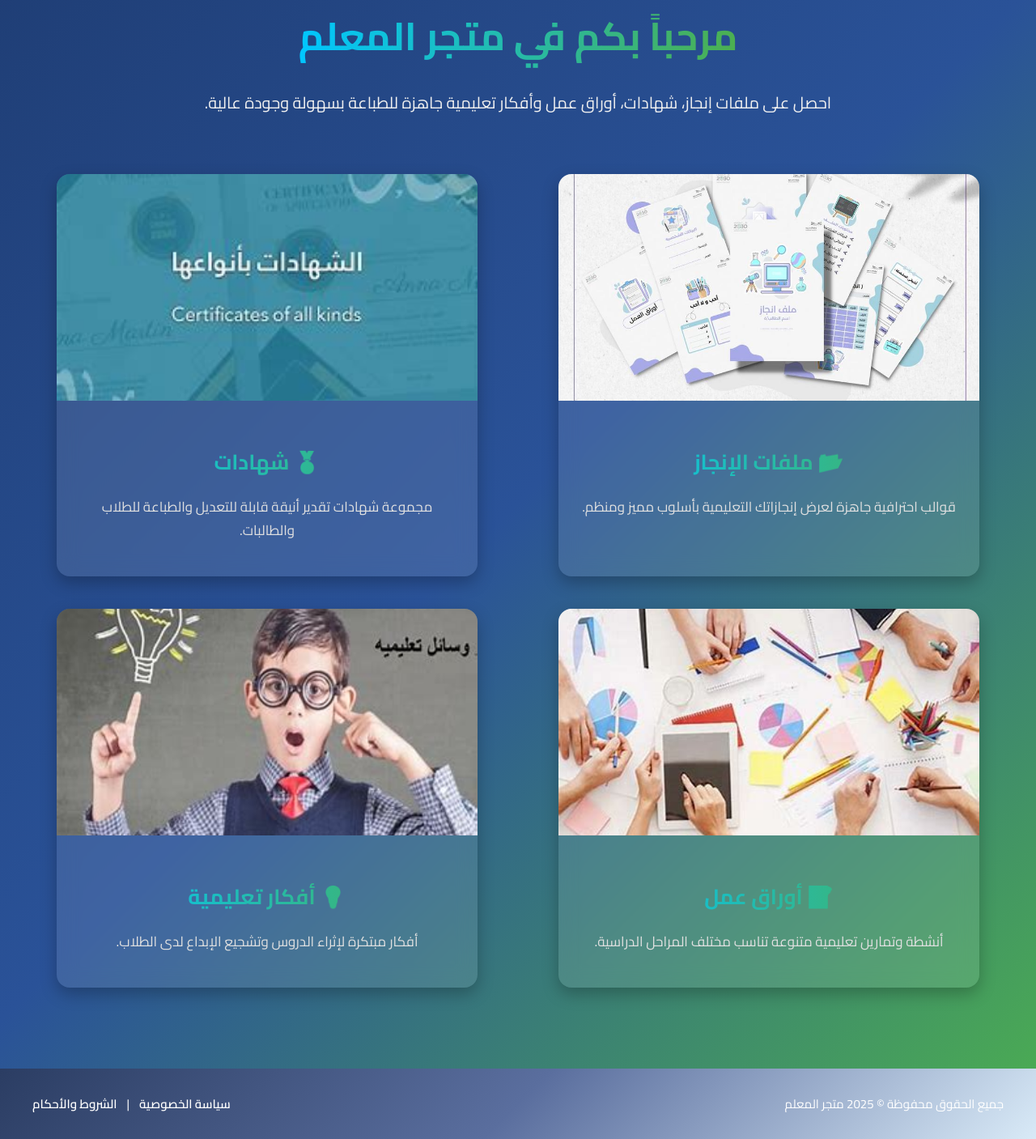
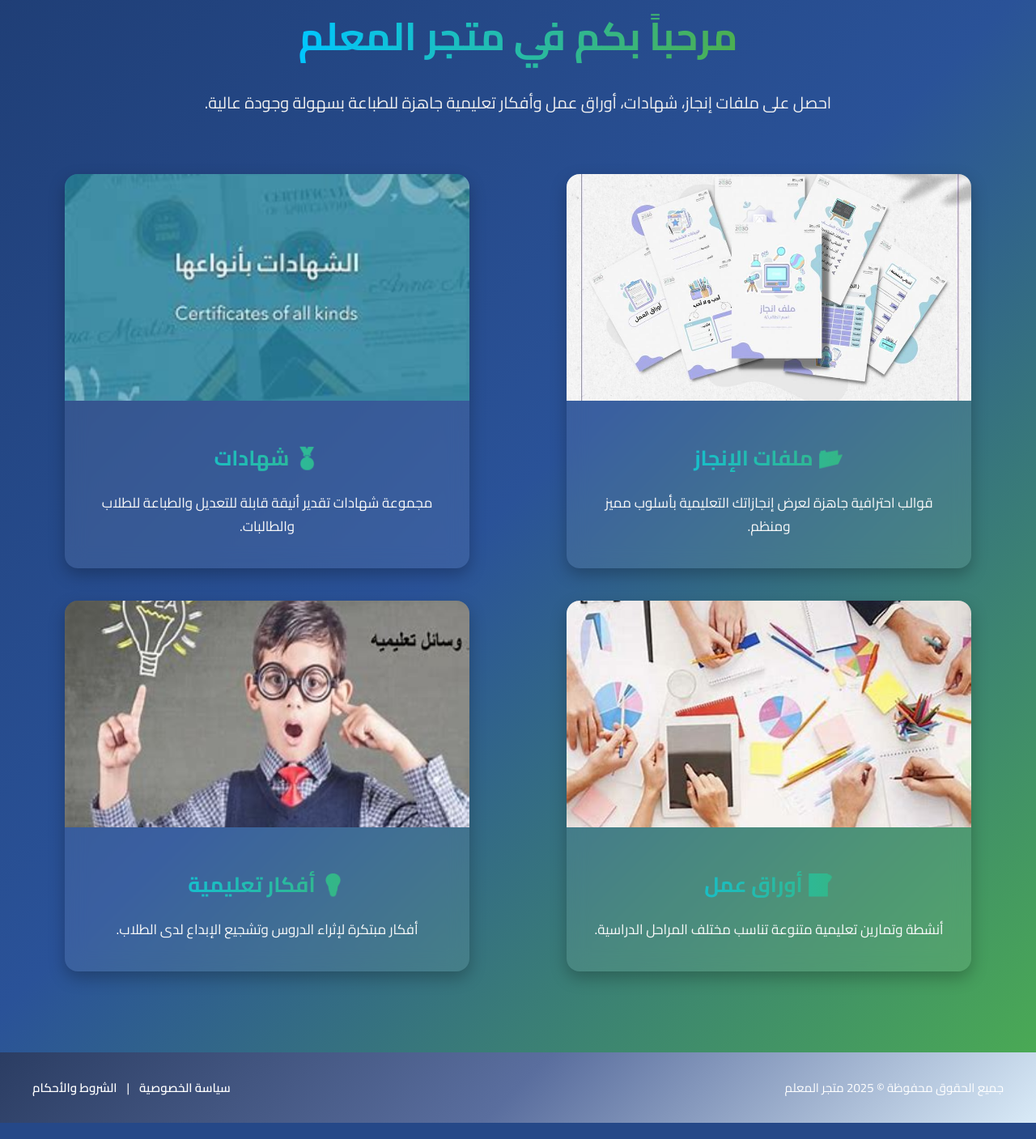
Before and after one commit to Gamih332/school, a Django app: page / in a window 1280 px wide. Shown: the part 166-1573 px from the top of the page at 81% size. Run offline with Django 5.2, Linux system fonts and the light colour scheme.

Commit message:
تعديلات 33

```diff
--- a/marketplace/views.py
+++ b/marketplace/views.py
@@ -11,6 +11,13 @@ def home(request):
         "welcome_message": "مرحبًا بكم في متجر المعلمين - ملفات إنجاز، شهادات، أفكار تعليمية، وأوراق عمل جاهزة للطباعة.",
     }
     return render(request, "home.html", context)
+
+
+def portfolio_view(request):
+    """
+    صفحة العرض التجريبي للمحفظة أو المشاريع
+    """
+    return HttpResponse("صفحة Portfolio (تحت الإنشاء)")
 
 
 def product_list(request):
@@ -39,3 +46,10 @@ def checkout(request):
     صفحة الدفع (placeholder مؤقت)
     """
     return HttpResponse("صفحة الدفع (تحت الإنشاء)")
+
+
+def certificates_view(request):
+    """
+    صفحة الشهادات (placeholder مؤقت)
+    """
+    return HttpResponse("صفحة الشهادات (تحت الإنشاء)")
--- a/school/urls.py
+++ b/school/urls.py
@@ -5,8 +5,16 @@ from django.urls import path, include
 from django.conf import settings
 from django.conf.urls.static import static
 
-# استدعاء الصفحة الرئيسية من تطبيق المتجر
-from marketplace.views import home
+# استدعاء الصفحات من تطبيق marketplace
+from marketplace.views import (
+    home,
+    portfolio_view,
+    product_list,
+    product_detail,
+    cart_view,
+    checkout,
+    certificates_view
+)
 
 urlpatterns = [
     # لوحة التحكم
@@ -14,6 +22,24 @@ urlpatterns = [
 
     # الصفحة الرئيسية عند زيارة الرابط '/'
     path('', home, name='home'),
+
+    # صفحة البورتفوليو
+    path('portfolio/', portfolio_view, name='portfolio'),
+
+    # صفحة قائمة المنتجات
+    path('products/', product_list, name='product_list'),
+
+    # صفحة تفاصيل منتج برقم محدد (مثال: /products/1/)
+    path('products/<int:pk>/', product_detail, name='product_detail'),
+
+    # سلة المشتريات
+    path('cart/', cart_view, name='cart'),
+
+    # صفحة الدفع
+    path('checkout/', checkout, name='checkout'),
+
+    # صفحة الشهادات
+    path('certificates/', certificates_view, name='certificates'),
 
     # روابط التطبيقات الخاصة
     path('users/', include('users.urls')),              # روابط إدارة المستخدمين
--- a/templates/home.html
+++ b/templates/home.html
@@ -62,18 +62,21 @@
     }
 
     .card {
-      background: rgba(255, 255, 255, 0.1);
+      background: rgba(255, 255, 255, 0.08);
       border-radius: 16px;
       overflow: hidden;
       width: 100%;
-      max-width: 520px;
+      max-width: 500px;
       box-shadow: 0 8px 20px rgba(0,0,0,0.25);
       backdrop-filter: blur(12px);
-      transition: transform 0.4s ease, box-shadow 0.4s ease;
+      transition: transform 0.3s ease, box-shadow 0.3s ease;
+      text-align: center;
+      text-decoration: none; /* إزالة الخط من الروابط */
+      color: inherit;
     }
 
     .card:hover {
-      transform: translateY(-12px) scale(1.02);
+      transform: translateY(-10px) scale(1.02);
       box-shadow: 0 15px 35px rgba(0,0,0,0.35);
     }
 
@@ -86,13 +89,12 @@
     }
 
     .card-content {
-      padding: 25px;
-      text-align: center;
+      padding: 20px;
     }
 
     .card h3 {
       font-size: 26px;
-      margin-bottom: 15px;
+      margin-bottom: 12px;
       font-weight: 700;
       background: linear-gradient(90deg, #00c6ff, #4caf50);
       -webkit-background-clip: text;
@@ -101,7 +103,7 @@
 
     .card p {
       font-size: 17px;
-      color: #e0e0e0;
+      color: #f9f9f9;
       line-height: 1.7;
     }
 
@@ -133,37 +135,37 @@
 
   <!-- عرض المميزات -->
   <section class="features">
-    <div class="card">
+    <a href="/portfolio/" class="card">
       <img src="{% static 'images/ملف.jpg' %}" alt="ملفات الإنجاز">
       <div class="card-content">
         <h3>📂 ملفات الإنجاز</h3>
         <p>قوالب احترافية جاهزة لعرض إنجازاتك التعليمية بأسلوب مميز ومنظم.</p>
       </div>
-    </div>
+    </a>
 
-    <div class="card">
+    <a href="/certificates/" class="card">
       <img src="{% static 'images/الشهادات.jpeg' %}" alt="الشهادات">
       <div class="card-content">
         <h3>🏅 شهادات</h3>
         <p>مجموعة شهادات تقدير أنيقة قابلة للتعديل والطباعة للطلاب والطالبات.</p>
       </div>
-    </div>
+    </a>
 
-    <div class="card">
+    <a href="/worksheets/" class="card">
       <img src="{% static 'images/ورقة عمل.jpeg' %}" alt="أوراق العمل">
       <div class="card-content">
         <h3>📝 أوراق عمل</h3>
         <p>أنشطة وتمارين تعليمية متنوعة تناسب مختلف المراحل الدراسية.</p>
       </div>
-    </div>
+    </a>
 
-    <div class="card">
+    <a href="/ideas/" class="card">
       <img src="{% static 'images/افكار.jpeg' %}" alt="أفكار تعليمية">
       <div class="card-content">
         <h3>💡 أفكار تعليمية</h3>
         <p>أفكار مبتكرة لإثراء الدروس وتشجيع الإبداع لدى الطلاب.</p>
       </div>
-    </div>
+    </a>
   </section>
 </main>
 
```
